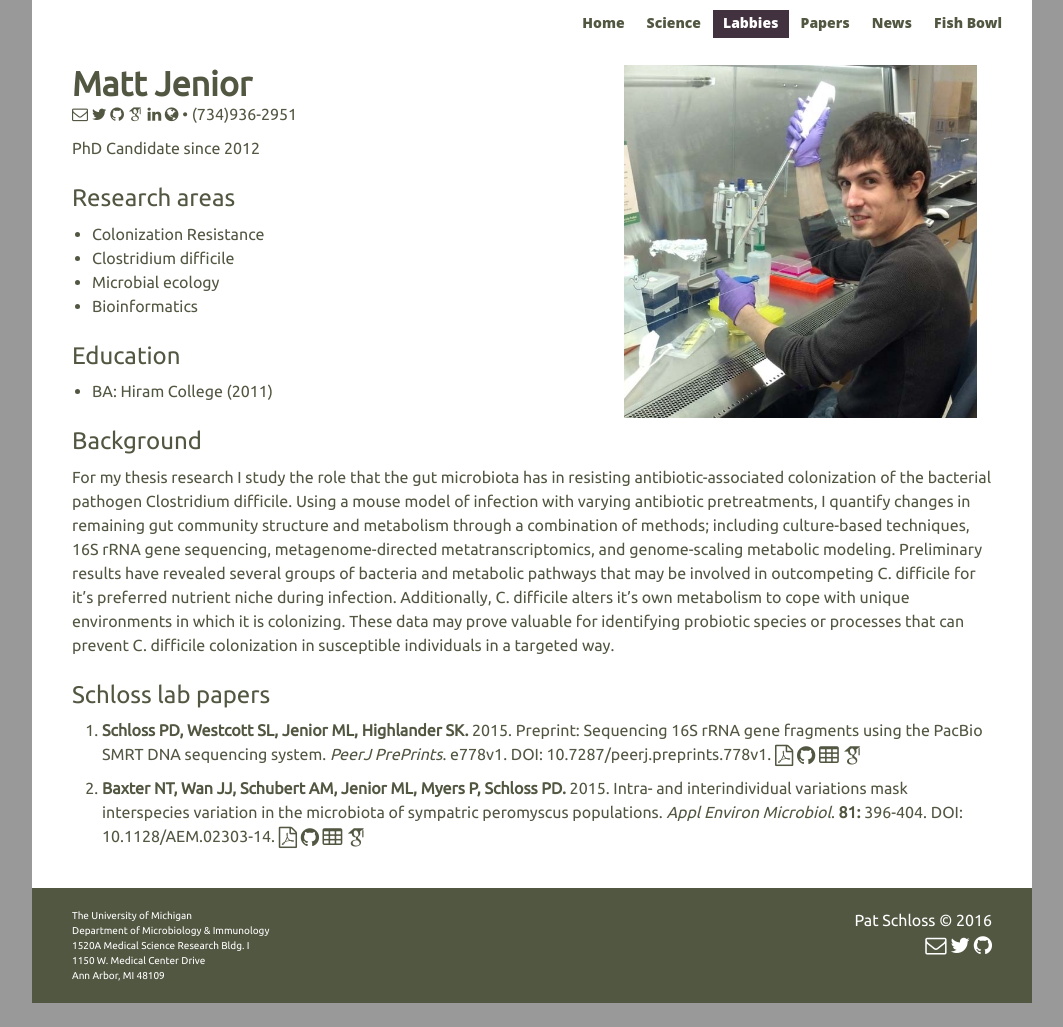
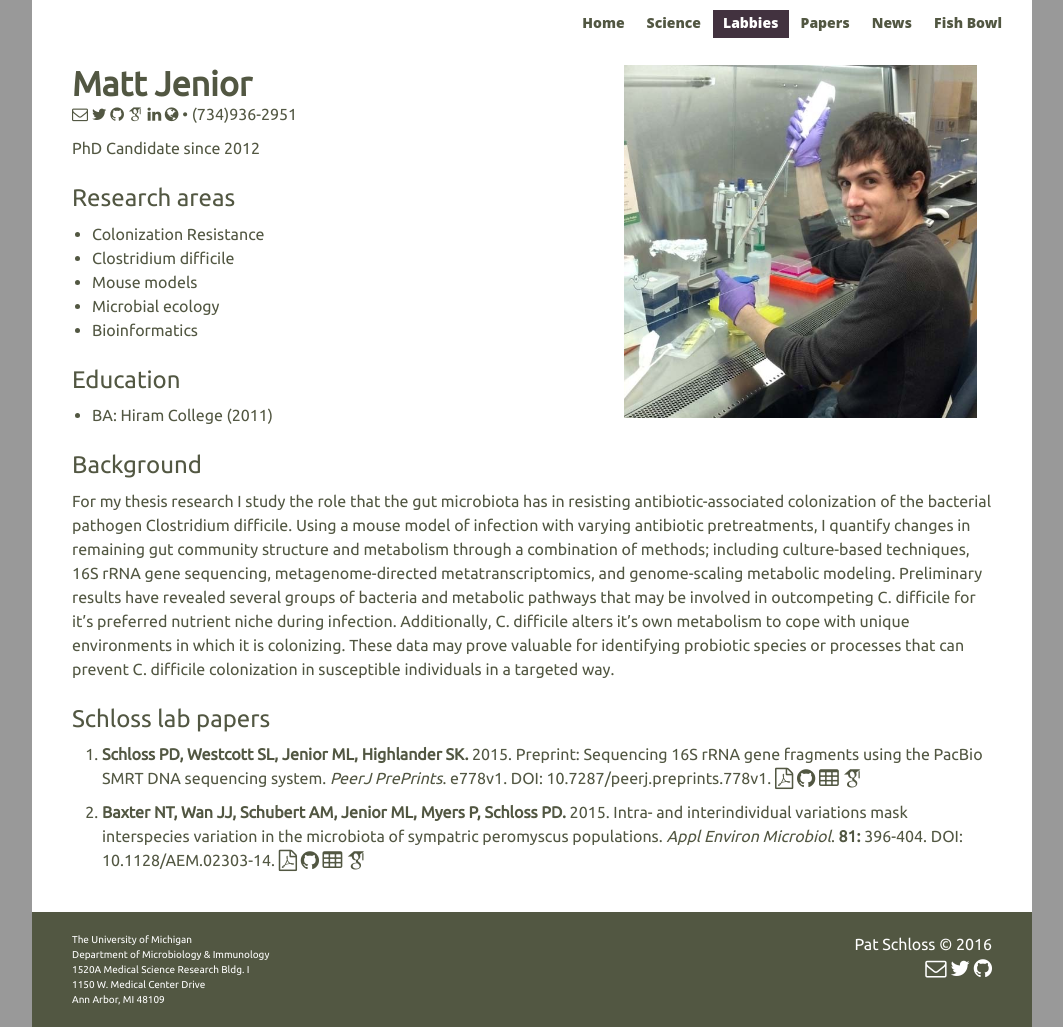
Before and after one commit to SchlossLab/schlosslab.github.io, a Jekyll site: the page built from _labbies/jenior.md, in a window 1280 px wide. Shown: the whole page, without its empty margins (108-1171 px from the left). Built offline with Jekyll 4.4.1, drawn with Linux system fonts in a browser that asks for light colours; nearby versions of some CDN libraries; some web fonts are replaced; before the commit the page ends 1003 px from its top, so only the background shows below that.

Commit message:
added mouse models to areas

```diff
--- a/_labbies/jenior.md
+++ b/_labbies/jenior.md
@@ -10,6 +10,7 @@ position: PhD Candidate
 theme_areas:
   - Colonization Resistance
   - Clostridium difficile
+  - Mouse models
   - Microbial ecology
   - Bioinformatics
 twitter: mljenior
```
